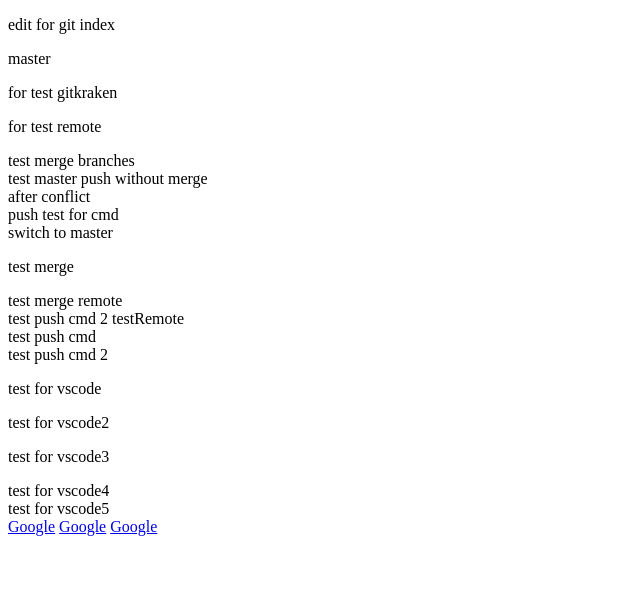
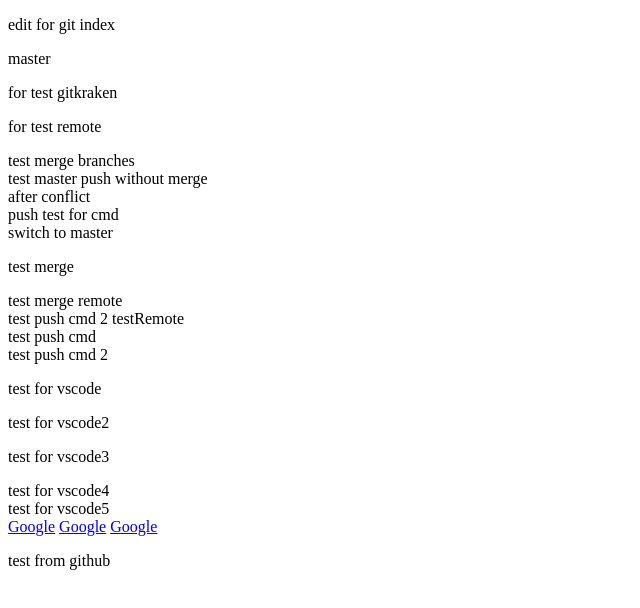
Before and after one commit to demiusdelph-developer/gitjs, a plain HTML site: page index.html in a window 1280 px wide. Shown: the whole page, without its empty margins (0-640 px from the left). Drawn offline with Linux system fonts and the light colour scheme.

Commit message:
edit from github

```diff
--- a/index.html
+++ b/index.html
@@ -33,6 +33,7 @@
   <a href="#">Google</a>
   <a href="#">Google</a>
   <a href="#">Google</a>
+  <p>test from github</p>
 
 
   <script src="assets/js/scipt.js"></script>
```
